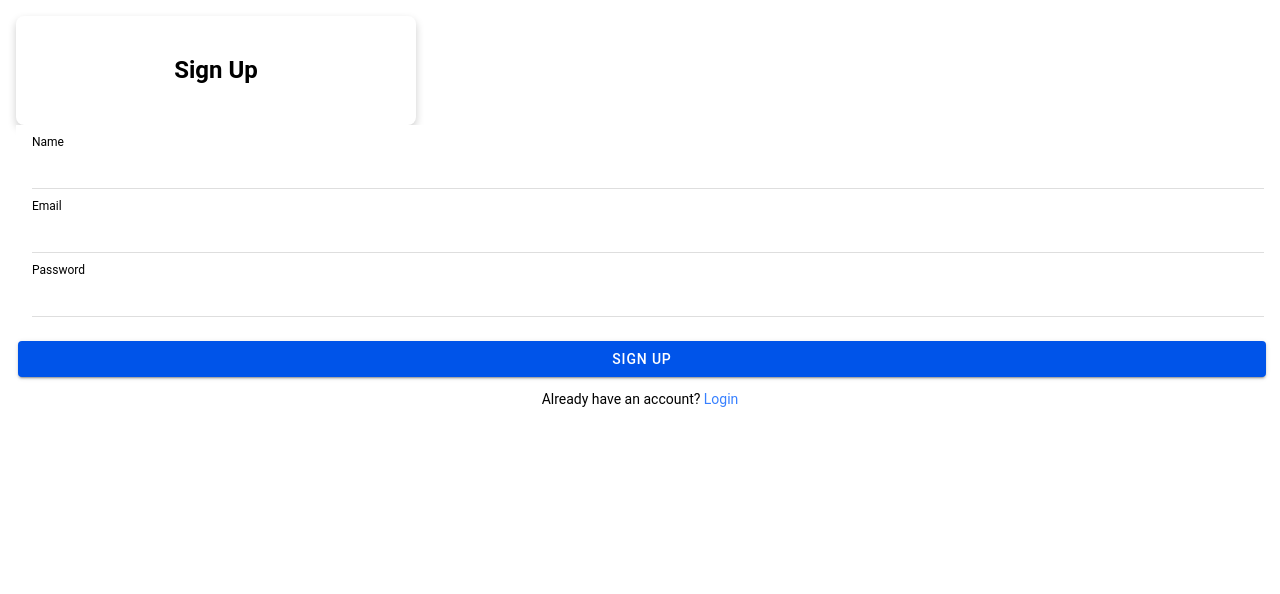
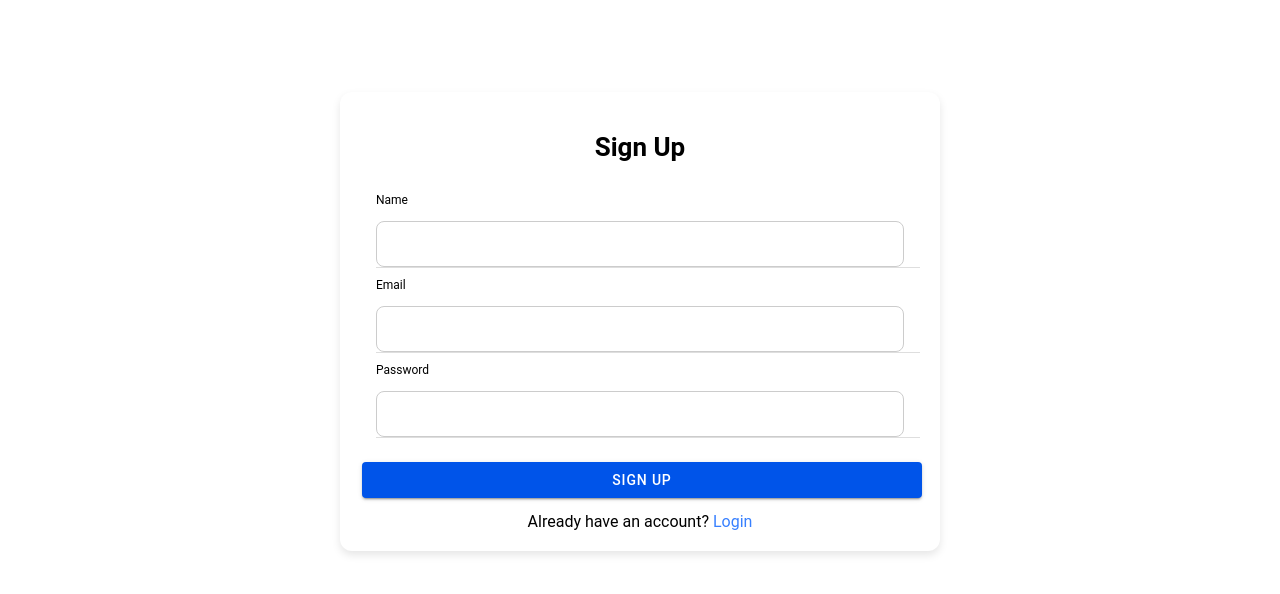
Before and after one commit to JhnDm/ionic-ias, a React (Vite) app: page /signup in a window 1280 px wide. Shown: the top 594 px of the page. Built offline with nearby package versions, Linux system fonts and the light colour scheme.

Commit message:
changed css

```diff
--- a/src/pages/Home.css
+++ b/src/pages/Home.css
@@ -0,0 +1,57 @@
+/* home.css */
+
+.ion-page {
+    display: flex;
+    justify-content: center;
+    align-items: center;
+    height: 100vh;
+    background-color: #f9f9f9;
+  }
+
+  .container {
+    width: 100%;
+    max-width: 600px;
+    background-color: #fff;
+    box-shadow: 0 4px 8px rgba(0, 0, 0, 0.1);
+    border-radius: 12px;
+    padding: 20px;
+    box-sizing: border-box;
+    display: flex;
+    flex-direction: column;
+  }
+
+  .header {
+    text-align: center;
+    margin-bottom: 20px;
+  }
+
+  .ion-input {
+    --border-color: #ccc;
+    --border-width: 1px;
+    border: 1px solid var(--border-color);
+    border-radius: 8px;
+    padding: 10px;
+  }
+
+  .custom-button {
+    width: auto;
+    align-self: flex-end;
+    margin-top: 10px;
+    padding: 5px 10px;
+    border-radius: 8px;
+    color: white;
+    font-size: 16px;
+  }
+
+  .custom-button:hover {
+    background-color: #3171e0;
+  }
+
+  .custom-button-blue {
+    background-color: #3880ff;
+    color: white;
+  }
+
+  .custom-button-blue:hover {
+    background-color: #3171e0;
+  }
--- a/src/pages/Home.tsx
+++ b/src/pages/Home.tsx
@@ -4,7 +4,7 @@ import { IonContent, IonHeader, IonPage, IonTitle, IonToolbar, IonInput, IonItem
 import { signOut } from 'firebase/auth';
 import { auth, db } from './firebase';
 import { useHistory } from 'react-router-dom';
-import { trash, create } from 'ionicons/icons';
+import { trash, create, exit } from 'ionicons/icons';
 import './home.css';
 import { collection, addDoc, query, onSnapshot, where, deleteDoc, updateDoc, doc, getDoc } from 'firebase/firestore';
 
@@ -117,7 +117,7 @@ const ToDoList: React.FC = () => {
       <IonHeader>
         <IonToolbar>
           <IonTitle>ToDo List</IonTitle>
-          <IonButton slot="end" onClick={() => setShowLogoutAlert(true)} className="custom-button">Logout</IonButton>
+          <IonButton slot="end" onClick={() => setShowLogoutAlert(true)} className="custom-button"><IonIcon icon={exit} /></IonButton>
         </IonToolbar>
       </IonHeader>
       <IonContent className="ion-padding">
@@ -161,7 +161,7 @@ const ToDoList: React.FC = () => {
         isOpen={showLogoutAlert}
         onDidDismiss={() => setShowLogoutAlert(false)}
         header={`Confirm Logout`}
-        message={`Are you sure you want to logout, ${userName}?`}
+        message={`Are you sure you want to logout?`}
         buttons={[
           {
             text: 'Cancel',
@@ -171,7 +171,7 @@ const ToDoList: React.FC = () => {
             }
           },
           {
-            text: 'exit',
+            text: 'Yes',
             handler: handleLogout,
             cssClass: 'custom-button-blue'
           }
--- a/src/pages/login.tsx
+++ b/src/pages/login.tsx
@@ -1,10 +1,7 @@
 import React, { useState } from "react";
 import {
   IonContent,
-  IonHeader,
   IonPage,
-  IonTitle,
-  IonToolbar,
   IonInput,
   IonItem,
   IonLabel,
@@ -15,41 +12,32 @@ import { signInWithEmailAndPassword } from "firebase/auth";
 import { doc, getDoc } from "firebase/firestore";
 import { auth, db } from "./firebase";
 import { useHistory } from "react-router-dom";
-import "./login.css"; // Import the CSS file
-
+import "./styles.css"; // Import the consolidated CSS file
 
 const Login: React.FC = () => {
   const [email, setEmail] = useState<string>("");
   const [password, setPassword] = useState<string>("");
   const [error, setError] = useState<string | null>(null);
   const [showAlert, setShowAlert] = useState<boolean>(false);
-  const [welcomeMessage, setWelcomeMessage] = useState<string | null>(null); // State for welcome message
+  const [welcomeMessage, setWelcomeMessage] = useState<string | null>(null);
   const history = useHistory();
 
   const handleLogin = async () => {
     try {
-      const userCredential = await signInWithEmailAndPassword(
-        auth,
-        email,
-        password
-      );
+      const userCredential = await signInWithEmailAndPassword(auth, email, password);
       const user = userCredential.user;
 
-      // Check if user exists in Firestore
       const docRef = doc(db, "users", user.uid);
       const docSnap = await getDoc(docRef);
 
       if (docSnap.exists()) {
-        // User exists, navigate to home page
         const userData = docSnap.data();
-        setWelcomeMessage(`Welcome ${userData.name}`);
+        setWelcomeMessage(`Welcome!`);
         setShowAlert(true);
-        // Redirect to home page after showing the alert
         setTimeout(() => {
           history.push("/home");
-        }, 3000); // Redirect after 3 seconds
+        }, 3000);
       } else {
-        // User does not exist, show alert
         setShowAlert(true);
       }
     } catch (error: any) {
@@ -64,35 +52,41 @@ const Login: React.FC = () => {
   return (
     <IonPage>
       <IonContent className="ion-padding">
-        <div className="welcome-container">
+        <br />
+        <br />
+        <br />
+        <br />
+        <div className="container">
           <h1 className="welcome-text">Welcome!</h1>
-        </div>
-        <div className="centered-content">
           <IonItem>
+            <IonLabel position="stacked">Email</IonLabel>
+            <br />
             <IonInput
-              placeholder="Email"
+              placeholder=""
               value={email}
               type="email"
               onIonChange={(e) => setEmail(e.detail.value!)}
-              className="outlined-input"
+              className="ion-input"
             />
           </IonItem>
           <IonItem>
+            <IonLabel position="stacked">Password</IonLabel>
+            <br />
             <IonInput
-              placeholder="Password"
+              placeholder=""
               value={password}
               type="password"
               onIonChange={(e) => setPassword(e.detail.value!)}
-              className="outlined-input"
+              className="ion-input"
             />
           </IonItem>
           {error && <p style={{ color: "red" }}>{error}</p>}
           <div className="button-group">
-            <IonButton className="login-button" onClick={handleLogin}>
+            <IonButton className="button" onClick={handleLogin}>
               Login
             </IonButton>
           </div>
-          <div className="signup-text">
+          <div className="text">
             Don't have an account? <span onClick={handleSignup}>Sign Up</span>
           </div>
         </div>
--- a/src/pages/signup.tsx
+++ b/src/pages/signup.tsx
@@ -1,13 +1,12 @@
-// src/SignUp.tsx
 import React, { useState } from 'react';
-import { IonContent, IonHeader, IonPage, IonTitle, IonToolbar, IonInput, IonItem, IonLabel, IonButton, IonAlert } from '@ionic/react';
+import { IonContent, IonPage, IonInput, IonItem, IonLabel, IonButton, IonAlert } from '@ionic/react';
 import { createUserWithEmailAndPassword } from 'firebase/auth';
 import { doc, setDoc } from 'firebase/firestore';
 import { useHistory } from 'react-router-dom';
 import { auth, db } from './firebase';
-import './signup.css'; // Import the CSS file
+import './styles.css'; // Import the consolidated CSS file
 
-const signup: React.FC = () => {
+const Signup: React.FC = () => {
   const [name, setName] = useState<string>('');
   const [email, setEmail] = useState<string>('');
   const [password, setPassword] = useState<string>('');
@@ -22,7 +21,6 @@ const signup: React.FC = () => {
       const userCredential = await createUserWithEmailAndPassword(auth, email, password);
       const user = userCredential.user;
 
-      // Store user data in Firestore
       const userDocRef = doc(db, 'users', user.uid);
       await setDoc(userDocRef, {
         uid: user.uid,
@@ -30,7 +28,7 @@ const signup: React.FC = () => {
         email: user.email,
       });
 
-      setAlertMessage(`Congrats! Account created successfully. Welcome ${name}`);
+      setAlertMessage(`Account created successfully!`);
       setShowAlert(true);
     } catch (error: any) {
       if (error.code === 'auth/email-already-in-use') {
@@ -45,7 +43,7 @@ const signup: React.FC = () => {
 
   const handleAlertDismiss = () => {
     setShowAlert(false);
-    if (alertMessage === 'Congrats! Account created successfully. Welcome ' + name) {
+    if (alertMessage === 'Account created successfully. Welcome ' + name) {
       history.push('/home');
     }
   };
@@ -57,38 +55,47 @@ const signup: React.FC = () => {
   return (
     <IonPage>
       <IonContent className="ion-padding">
-        <div className="welcome-container">
+        <br />
+        <br />
+        <br />
+        <br />
+        <div className="container">
           <h1 className="welcome-text">Sign Up</h1>
-        </div>
           <IonItem>
             <IonLabel position="stacked">Name</IonLabel>
+            <br />
             <IonInput
               value={name}
               type="text"
               onIonChange={(e) => setName(e.detail.value!)}
+              className="ion-input"
             />
           </IonItem>
           <IonItem>
             <IonLabel position="stacked">Email</IonLabel>
+            <br />
             <IonInput
               value={email}
               type="email"
               onIonChange={(e) => setEmail(e.detail.value!)}
+              className="ion-input"
             />
           </IonItem>
           <IonItem>
             <IonLabel position="stacked">Password</IonLabel>
+            <br />
             <IonInput
               value={password}
               type="password"
               onIonChange={(e) => setPassword(e.detail.value!)}
+              className="ion-input"
             />
           </IonItem>
           {error && <p style={{ color: 'red' }}>{error}</p>}
           <div className="button-group">
-          <IonButton className="signup-button" onClick={handleSignUp}>Sign Up</IonButton>
+            <IonButton className="button" onClick={handleSignUp}>Sign Up</IonButton>
           </div>
-        <div className="signup-text">
+          <div className="text">
             Already have an account? <span onClick={handleLogin}>Login</span>
           </div>
           <IonAlert
@@ -98,9 +105,10 @@ const signup: React.FC = () => {
             message={alertMessage}
             buttons={['OK']}
           />
+        </div>
       </IonContent>
     </IonPage>
   );
 };
 
-export default signup;
+export default Signup;
--- /dev/null
+++ b/src/pages/styles.css
@@ -0,0 +1,58 @@
+/* Common styles for login and signup pages */
+.ion-page {
+    display: flex;
+    justify-content: center;
+    align-items: center;
+    height: 100vh;
+    background-color: #f0f0f0;
+  }
+
+  .container {
+    width: 100%;
+    max-width: 400px;
+    padding: 20px;
+    box-shadow: 0 4px 8px rgba(0, 0, 0, 0.2);
+    background-color: #fff;
+    border-radius: 8px;
+    text-align: center;
+    margin: auto;
+  }
+
+  .welcome-text {
+    margin-bottom: 20px;
+    font-size: 26px;
+    font-weight: bold;
+    text-align: center;
+  }
+
+  .ion-item {
+    margin-bottom: 15px;
+    text-align: left;
+  }
+
+  .ion-input {
+    --border-color: black;
+    --border-width: 2px;
+    border: 2px solid var(--border-color);
+    border-radius: 8px;
+    padding: 10px;
+  }
+
+  .button-group {
+    margin-top: 20px;
+  }
+
+  .button {
+    width: 100%;
+  }
+
+  .text {
+    margin-top: 10px;
+    font-size: 16px;
+    text-align: center;
+  }
+
+  .text span {
+    color: #3880ff;
+    cursor: pointer;
+  }
```
Lines whose indentation alone changed are shown as unchanged.
